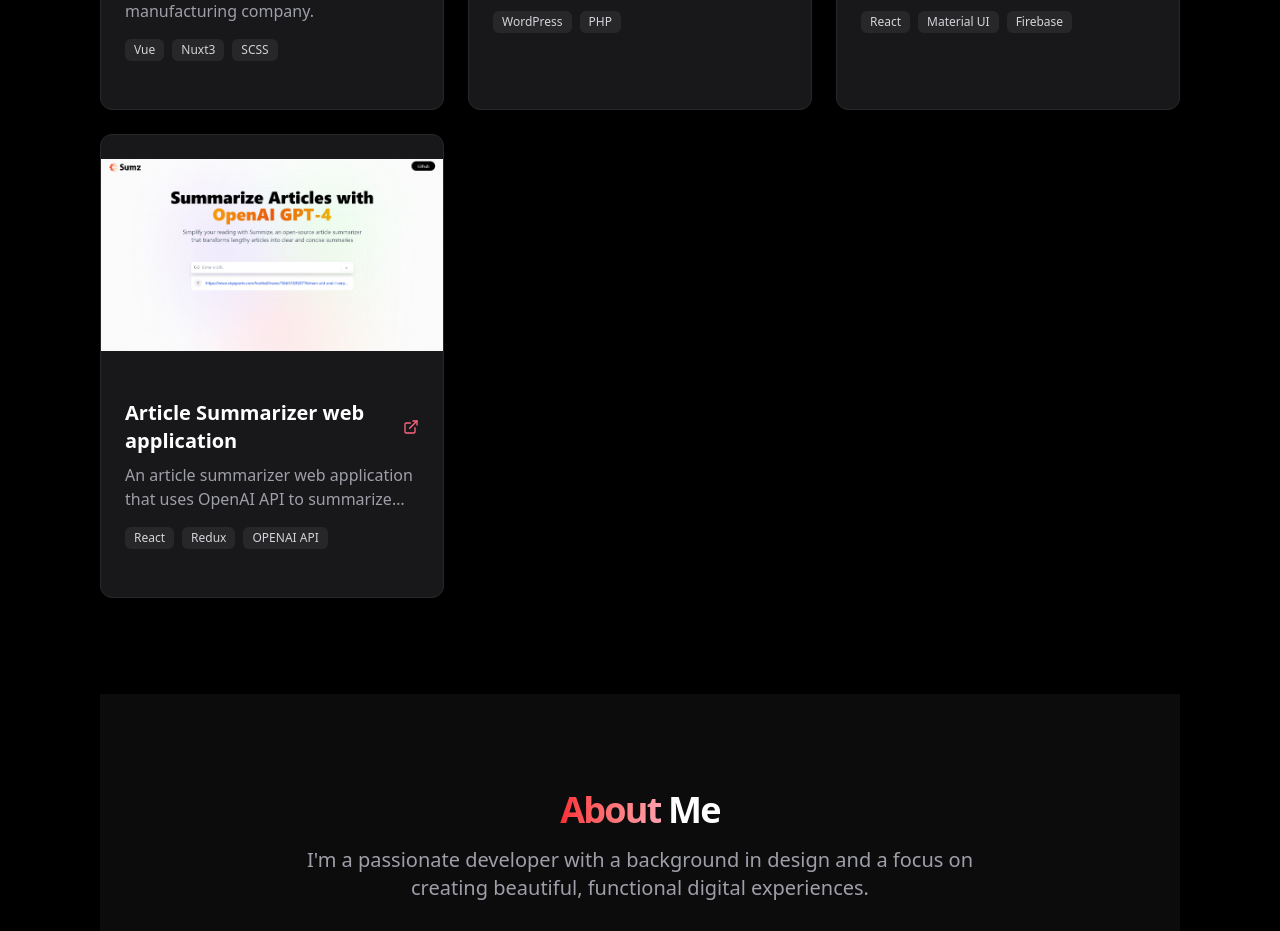
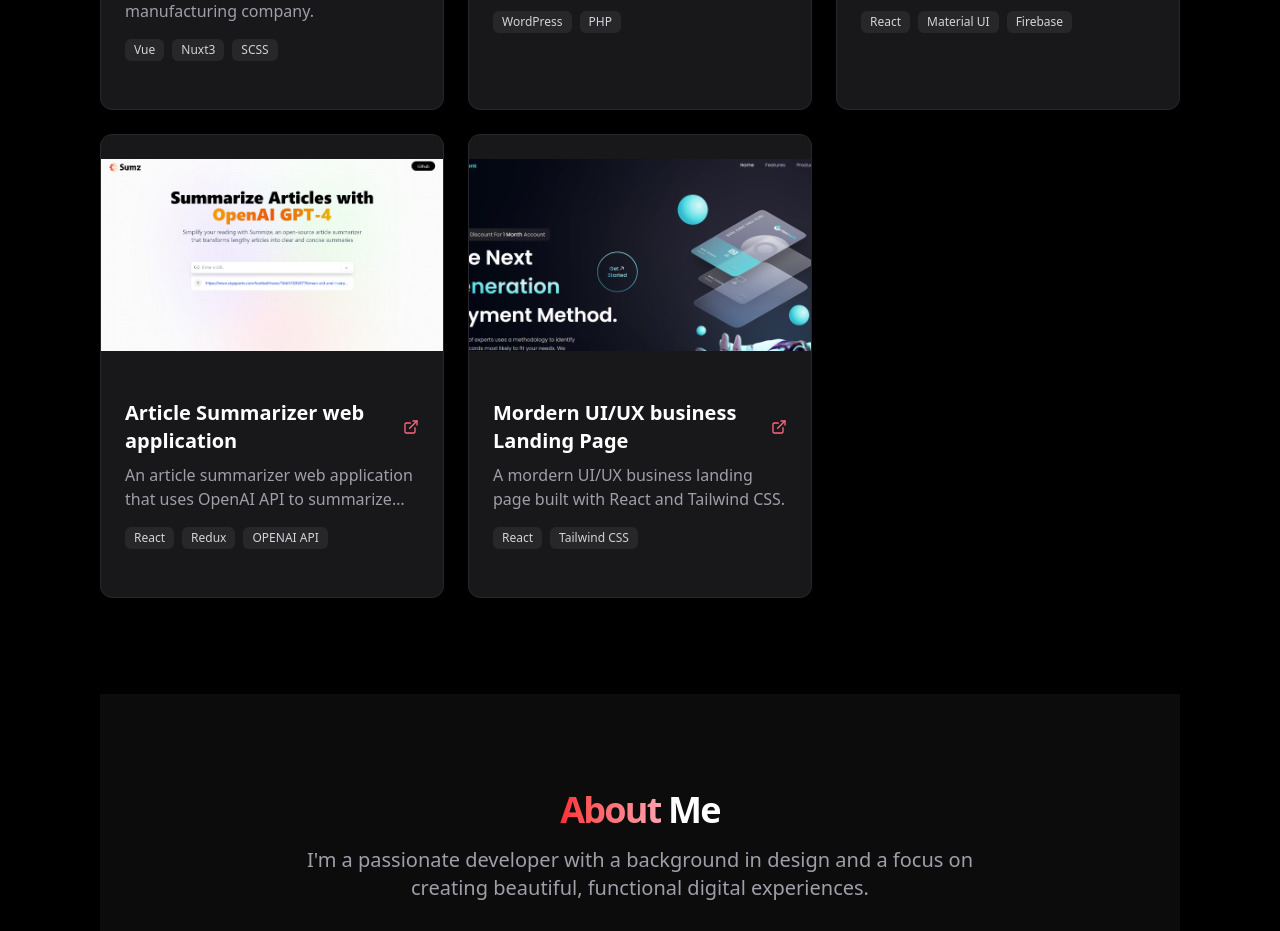
Before and after one commit to williamsgelo/my-portfolio, a Next.js app: page / in a window 1280 px wide. Shown: the part 1700-2631 px from the top of the page. Built offline with nearby package versions, Linux system fonts and the light colour scheme.

Commit message:
new project addded

```diff
--- a/app/page.jsx
+++ b/app/page.jsx
@@ -15,6 +15,7 @@ import vealuxe from "@/assets/Vealuxe.png";
 import summarise from "@/assets/Summarise.png";
 import youtube from "@/assets/Youtube.png";
 import fabric from "@/assets/FF.png";
+import Bank from "@/assets/Bank.png";
 import goatswindow from "@/assets/goats-window.png";
 
 export default function Home() {
@@ -196,6 +197,14 @@ export default function Home() {
               tags={["React", "Redux", "OPENAI API"]}
               image={summarise}
               link="https://visionary-starlight-74de31.netlify.app/"
+            />
+
+            <ProjectCard
+              title="Mordern UI/UX business Landing Page"
+              description="A mordern UI/UX business landing page built with React and Tailwind CSS."
+              tags={["React", "Tailwind CSS"]}
+              image={Bank}
+              link="https://mordern-bank-ten.vercel.app/"
             />
           </div>
           {/* <div className="flex justify-center mt-8">
```
Also changed, not shown: assets/Hoobank.png (added).
